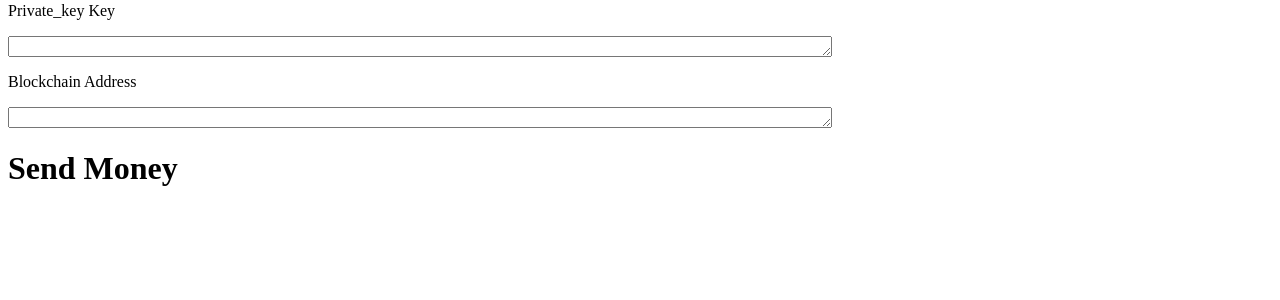
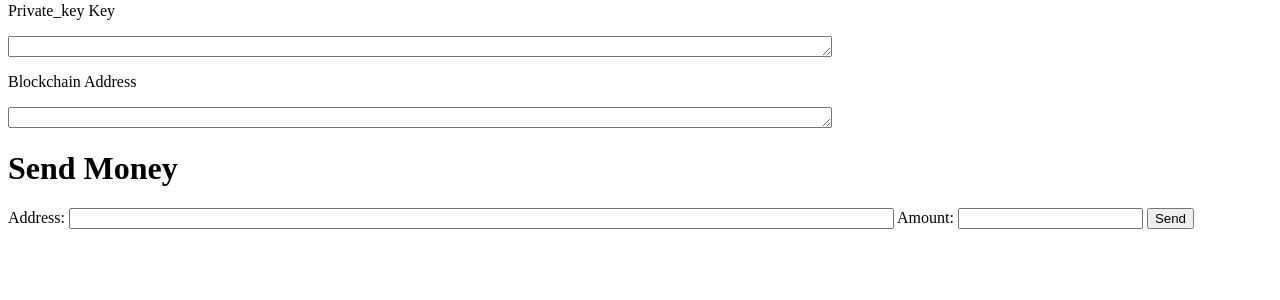
Before and after one commit to Toshi-Noguchi/first_product, a Flask app: template Vscode_my_personal_project/pyblockchain/templates/index.html in a window 1280 px wide. Shown: the part 205-505 px from the top of the page. Run offline with Flask 2, Linux system fonts and the light colour scheme; the template is opened without the code that fills it, so the values that code supplies are empty.

Commit message:
second commit

```diff
--- a/Vscode_my_personal_project/pyblockchain/templates/index.html
+++ b/Vscode_my_personal_project/pyblockchain/templates/index.html
@@ -21,7 +21,11 @@
 
         <div>
             <h1>Send Money</h1>
-
+            <div>
+                Address: <input id="recipient_blockchain_address" size="100" type="text">
+                Amount: <input id="send_amount" type="text">
+                <button id="send_money_button">Send</button>
+            </div>
         </div>
     </body>
 </html>
```
